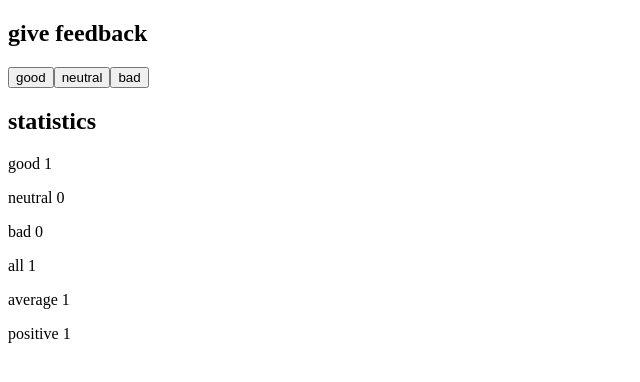
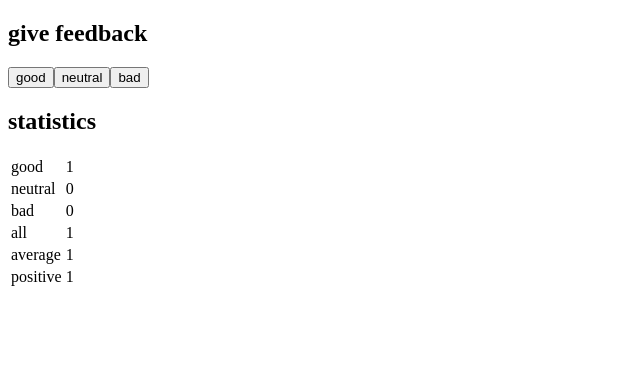
Before and after one commit to barry505/fullstackopen, a React (Vite) app in the folder part1/unicafe/: page / in a window 1280 px wide. Both pictures are taken after a click on the button "good". Shown: the top 382 px of the page, without its empty margins (0-640 px from the left). Built offline with nearby package versions, Linux system fonts and the light colour scheme.

Commit message:
Completed Exercise 1.11

```diff
--- a/part1/unicafe/src/App.jsx
+++ b/part1/unicafe/src/App.jsx
@@ -11,17 +11,28 @@ const Statistics = ({good, neutral, bad}) => {
   }
   return (
     <div>
-      <StatisticLine text='good' value={good} />
-      <StatisticLine text='neutral' value={neutral} />
-      <StatisticLine text='bad' value={bad} />
-      <StatisticLine text='all' value={all} />
-      <StatisticLine text='average' value={(good + -(bad)) / (good + neutral + bad)} />
-      <StatisticLine text='positive' value={good / (good + neutral + bad)} />
+      <table>
+        <tbody>
+        <tr><StatisticLine text='good' value={good} /></tr>
+        <tr><StatisticLine text='neutral' value={neutral} /></tr>
+        <tr><StatisticLine text='bad' value={bad} /></tr>
+        <tr><StatisticLine text='all' value={all} /></tr>
+        <tr><StatisticLine text='average' value={(good + -(bad)) / (good + neutral + bad)} /></tr>
+        <tr><StatisticLine text='positive' value={good / (good + neutral + bad)} /></tr>
+        </tbody>
+      </table>
     </div>
   )
 }
 
-const StatisticLine = ({text, value}) => <p>{text} {value}</p>
+const StatisticLine = ({text, value}) => {
+  return (
+    <>
+      <td>{text}</td>
+      <td>{value}</td>
+    </>
+  )
+}
 
 
 const App = () => {
```
